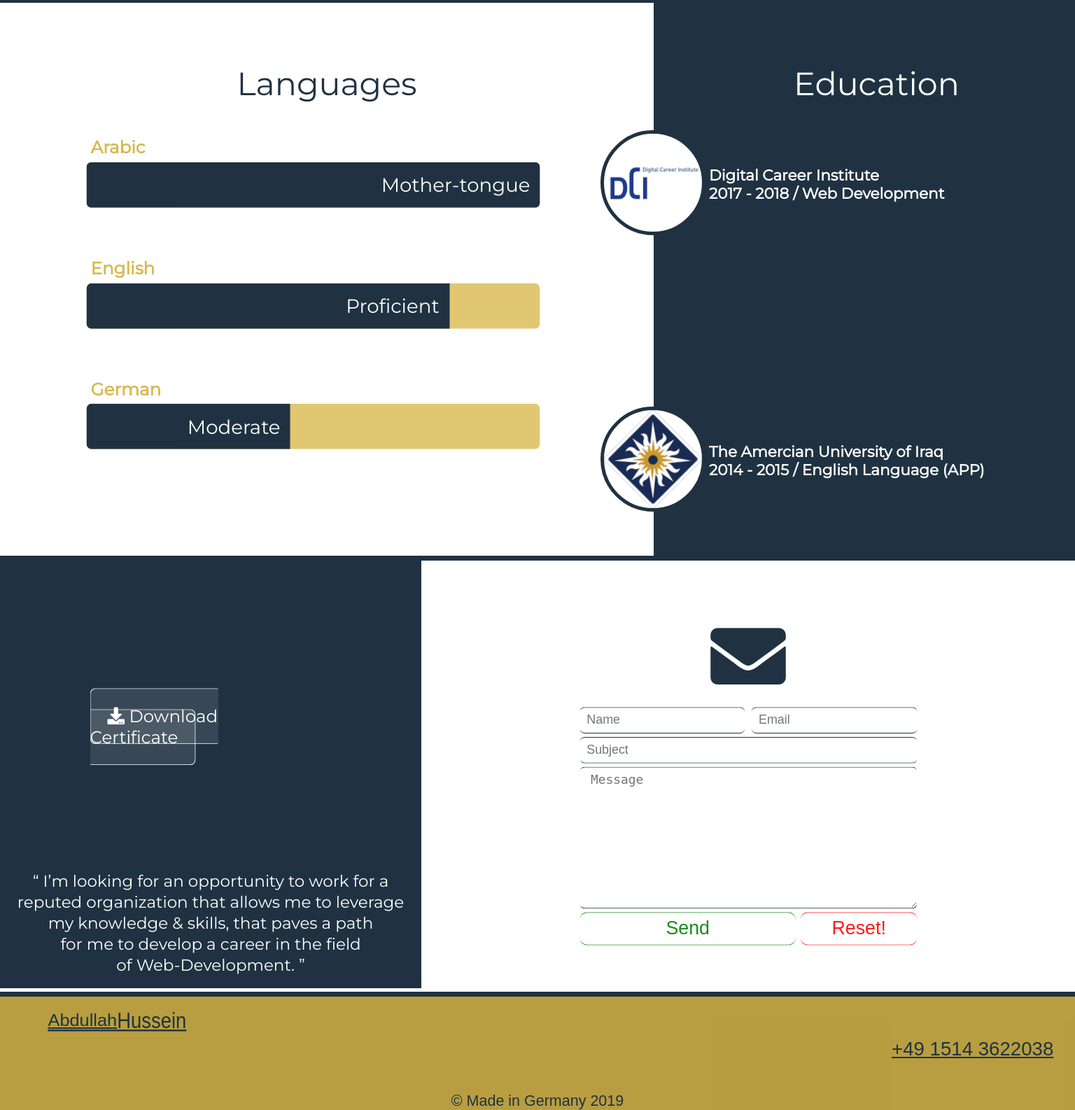
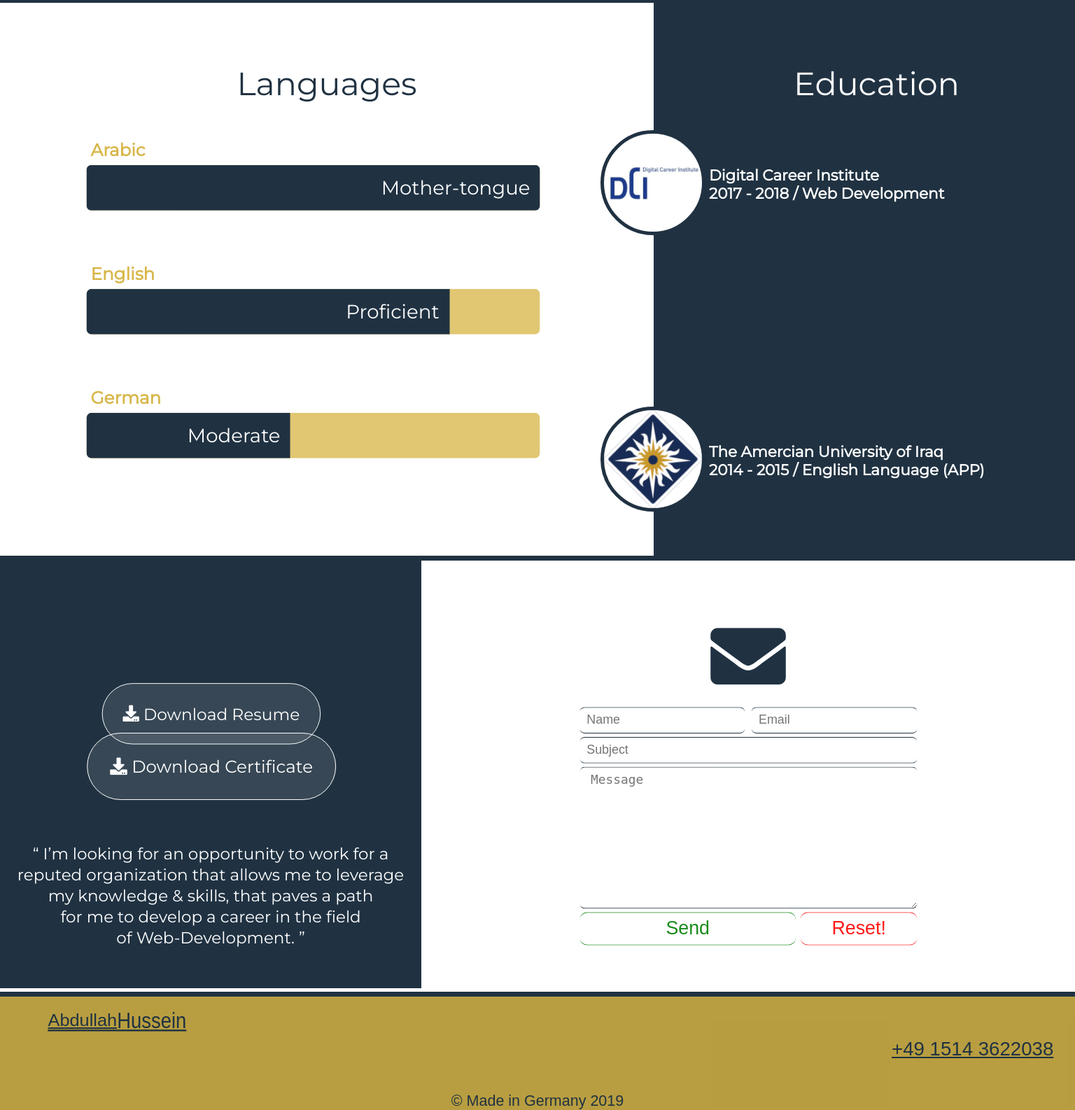
Before and after one commit to AbdullahHussein/myPortfolio, a PHP site: page /index.html in a window 1536 px wide. Shown: the part 1592-3178 px from the top of the page at 70% size. Run offline with PHP 8.4, Linux system fonts and the light colour scheme; some libraries are stand-ins or nearby versions.

Commit message:
downloadButton

```diff
--- a/index.html
+++ b/index.html
@@ -314,10 +314,15 @@
     <div id="goalContactSection">
             <div class="goal">
                     <div class="download-cv">
-                        <a href="./images/myCertificate.pdf" download>
-                            <i class="fas fa-download downloadIcon"></i> Download Certificate
+                        <a class="a01" href="./images/resume01.pdf" download>
+                            <i class="fas fa-download downloadIcon"></i> Download Resume
                         </a>
                     </div>
+                    <div class="download-cv-01">
+                            <a class="a" href="./images/myCertificate.pdf" download>
+                                <i class="fas fa-download downloadIcon"></i> Download Certificate
+                            </a>
+                        </div>
                     <p class="goalText">“&nbsp;I’m looking for an opportunity to work for a reputed organization that allows me
                         to leverage
                         <br> my knowledge & skills, that paves a path
--- a/sty.css
+++ b/sty.css
@@ -561,8 +561,14 @@ header {
   width: 300px;
   height: 150px;
   margin: 0 auto;
-  padding-top:15%;
-  padding-right:45px;
+  padding-bottom:7.3%;
+  padding-left:25%;
+}
+.download-cv-01 {
+  width: 300px;
+  height: 150px;
+  margin:0 auto;
+  transform:translateX(-20px)translateY(-235px);
 }
 .goal a {
   width: fit-content;
@@ -570,7 +576,7 @@ header {
   font-size: 1.6vw;
   padding: 8%;
   border: 1.2px solid #ffffff;
-  border-radius: 8px;
+  border-radius: 50px;
   color: #fff;
   background-color: rgba(255, 255, 255, 0.1);
   box-sizing: border-box;
@@ -579,10 +585,10 @@ header {
 .goal a:hover {
   color: #203242;
   background-color: #fff;
-  border-radius: 2em;
+  border-radius: 8px;
 }
 .goal .goalText {
-  margin-top:35px;
+  margin-top:-62.5px;
   text-align: center;
   padding: 20% -10% 5%;
   font-size: 1.5vw;
@@ -895,15 +902,19 @@ textarea {
 textarea{
   height:135px;
 }
-  .download-cv{
-    padding-top:30%;
-    padding-left:20%;
-    transform:translate(-50%,-30%);
-    transform:scale(1);
-  }
+.download-cv{
+  width:380px;
+  padding-top:50%;
+  padding-left:50%;
+  transform:translate(-20.5%,-30%)scale(0.85);
+}
+.download-cv-01{
+  width:400px;
+  transform:translate(15%,-200%)scale(0.9);
+}
   .goal .goalText {
     line-height:1.5;
-    transform:translateY(-15%);
+    transform:translateY(-15%) !important;
   }
 }
 @media screen and (min-width:1152px){
@@ -1053,13 +1064,18 @@ textarea{
       margin-top:-7.8%;
     }
     .download-cv{
+      width:380px;
       padding-top:50%;
       padding-left:50%;
-      transform:translate(-24.5%,-14%)scale(1.1);
+      transform:translate(-22%,-11.5%)scale(1.05);
+    }
+    .download-cv-01{
+      width:400px;
+      transform:translate(16.4%,-100%)scale(1.1);
     }
     .goal .goalText {
       line-height:1.75;
-      transform:translateY(22%);
+      transform:translateY(-30%) !important;
     }
     .goal{
       height:73.8vh;
@@ -1195,13 +1211,18 @@ textarea{
       height:68.5vh;
     }
     .download-cv{
+      width:380px;
       padding-top:50%;
       padding-left:50%;
-      transform:translate(-26%,-35%)scale(1.1);
+      transform:translate(-23.5%,-30%)scale(1.05);
+    }
+    .download-cv-01{
+      width:400px;
+      transform:translate(13%,-175%)scale(1.1);
     }
     .goal .goalText {
       line-height:1.4;
-      transform:translateY(-25%);
+      transform:translateY(-25%) !important;
     }
     .infoDiv .logo a span {
       top: 27%;
@@ -1318,16 +1339,21 @@ textarea{
     height:170px;
   }
   .download-cv{
+    width:380px;
     padding-top:50%;
     padding-left:50%;
-    transform:translate(-26.7%,-47.5%)scale(1.1);
+    transform:translate(-23.5%,-40%)scale(1.05);
+  }
+  .download-cv-01{
+    width:400px;
+    transform:translate(11.2%,-265%)scale(1.1);
   }
   .goal{
     height:66vh;
   }
   .goal .goalText {
     line-height:1.4;
-    transform:translateY(-27%);
+    transform:translateY(-27%) !important;
   }
   .infoDiv .logo a span {
     top: 28%;
@@ -1411,9 +1437,14 @@ textarea{
     transform:scale(1.1);
   }
   .download-cv{
+    width:380px;
     padding-top:50%;
     padding-left:50%;
-    transform:translate(-27%,-50%)scale(1.1);
+    transform:translate(-23.6%,-39%)scale(1.05);
+  }
+  .download-cv-01{
+    width:400px;
+    transform:translate(11.2%,-265%)scale(1.1);
   }
   .submit{
     margin-top:-6.5%;
@@ -1555,13 +1586,18 @@ textarea{
     margin-top:-6.2%;
   }
   .download-cv{
+    width:380px;
     padding-top:50%;
     padding-left:50%;
-    transform:translate(-27%,-30%)scale(1.1);
+    transform:translate(-23.5%,-39%)scale(1.05);
+  }
+  .download-cv-01{
+    width:400px;
+    transform:translate(11.2%,-210%)scale(1.1);
   }
   .goal .goalText {
     line-height:1.5;
-    transform:translateY(-20%);
+    transform:translateY(-23%) !important;
   }
   .infoDiv .logo a span {
     top:27%;
@@ -1645,9 +1681,14 @@ textarea{
     margin-top:-6%;
   }
   .download-cv{
+    width:380px;
     padding-top:50%;
     padding-left:50%;
-    transform:translate(-27%,-30%)scale(1.1);
+    transform:translate(-23.1%,-38%)scale(1.05);
+  }
+  .download-cv-01{
+    width:400px;
+    transform:translate(11%,-215%)scale(1.1);
   }
   .infoDiv .logo a span {
     top:28%;
@@ -1759,7 +1800,7 @@ textarea{
     font-size: 1.4vw;
   }
   .languages ul li {
-    margin: 8% auto;
+    margin: 8.5% auto;
     transform:translateY(-22.5%)translateX(-3%);
   }
   .languages ul li p {
@@ -1794,13 +1835,18 @@ textarea{
     height:192px;
   }
   .download-cv{
+    width:380px;
     padding-top:50%;
     padding-left:50%;
-    transform:translate(-26.7%,-60%)scale(1);
+    transform:translate(-23.1%,-57%)scale(0.95);
+  }
+  .download-cv-01{
+    width:400px;
+    transform:translate(5.8%,-730%)scale(1);
   }
   .goal .goalText {
     line-height:1.3;
-    transform:translateY(-50%);
+    transform:translateY(-40%) !important;
   }
   #goalContactSection{
     height:77vh;
```
Also changed, not shown: other parts of sty.css (+90 -39 lines), java.js (+7 -0 lines), 1 other file.
